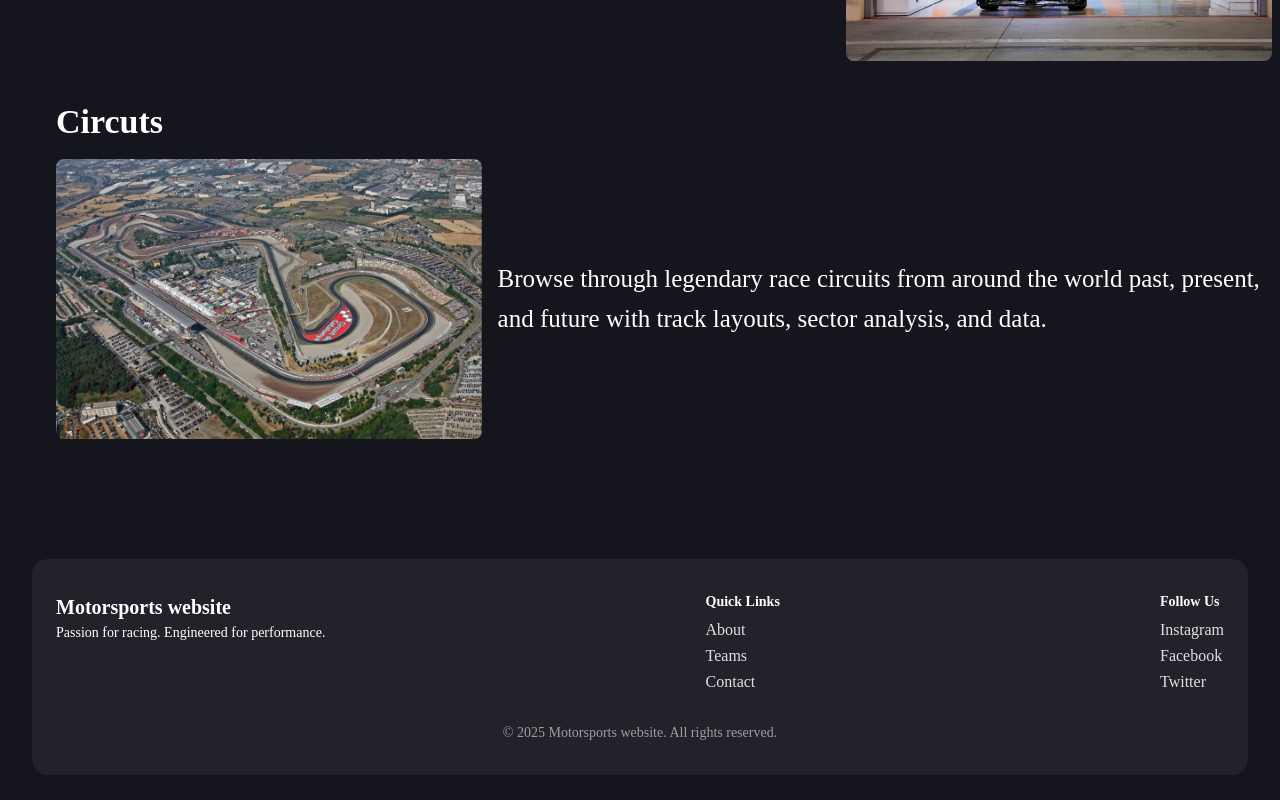
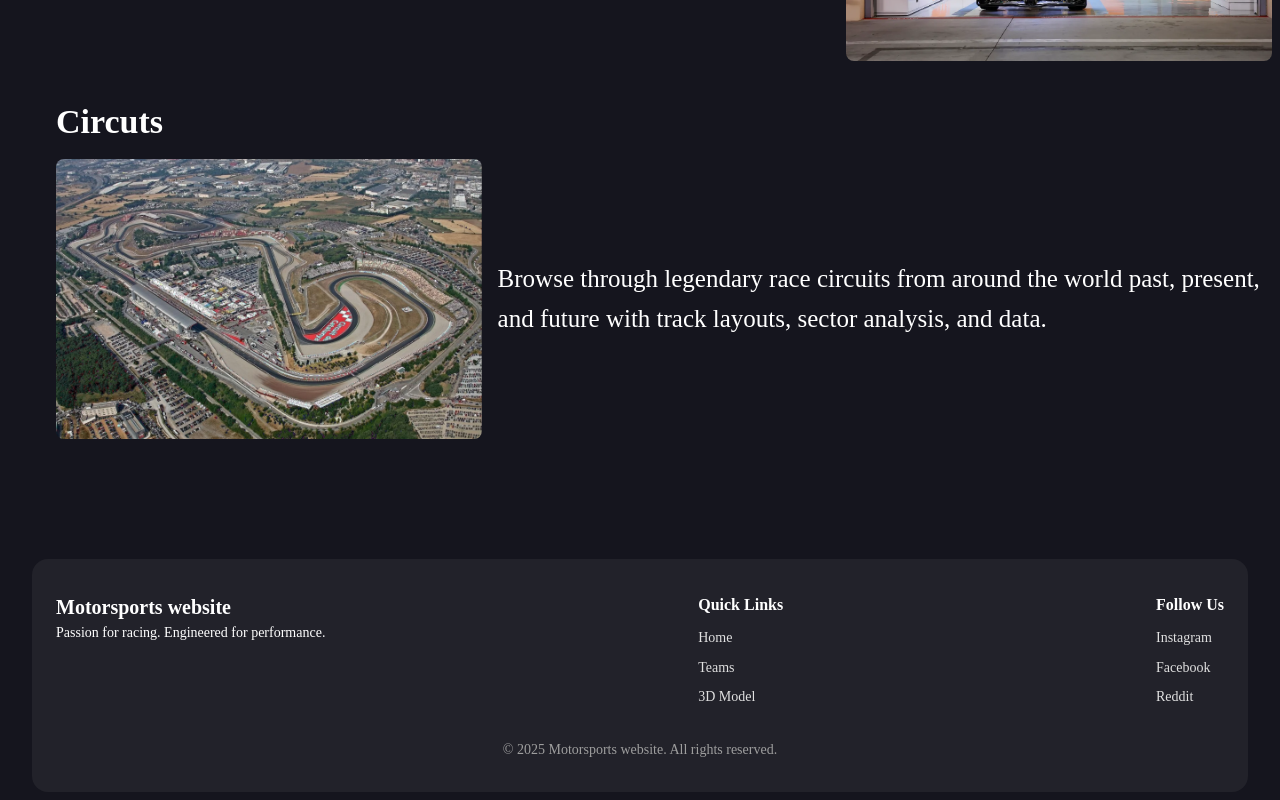
Before and after one commit to MachNacho/Motorsports-frontend, a React (Vite) app: page / in a window 1280 px wide. Shown: the part 923-1723 px from the top of the page. Built offline with nearby package versions, Linux system fonts and the light colour scheme; a web font is replaced by a local one.

Commit message:
update text font

```diff
--- a/src/Pages/DriverListPage/AllDriversPage.tsx
+++ b/src/Pages/DriverListPage/AllDriversPage.tsx
@@ -67,7 +67,7 @@ const AllDriversPage: React.FC = () => {
 
   return (
     <>
-      <Typography variant="h1" align="center" color="white">
+      <Typography variant="h3" align="center" color="white">
         Drivers {new Date().getFullYear()}
       </Typography>
 
--- a/src/Pages/ModelViewPage/ModelViewPage.tsx
+++ b/src/Pages/ModelViewPage/ModelViewPage.tsx
@@ -26,6 +26,7 @@ const ModelViewPage: React.FC = () => {
         component="h1"
         variant="h4"
         sx={{ margin: "20px", width: "100%", textAlign: "center" }}
+        color="text.primary"
       >
         Track Viewer
       </Typography>
--- a/src/Pages/RaceTrackPage/RaceTrackPage.tsx
+++ b/src/Pages/RaceTrackPage/RaceTrackPage.tsx
@@ -62,7 +62,7 @@ const RaceTrackPage: React.FC = () => {
 
   return (
     <>
-      <Typography variant="h1" align="center" gutterBottom color="text.primary">
+      <Typography variant="h3" align="center" gutterBottom color="text.primary">
         Circuts
       </Typography>
 
--- a/src/Pages/TeamListPage/AllTeamsPage.tsx
+++ b/src/Pages/TeamListPage/AllTeamsPage.tsx
@@ -45,7 +45,7 @@ const AllTeamPage: React.FC = () => {
 
   return (
     <>
-      <Typography variant="h1" align="center" color="text.primary">
+      <Typography variant="h3" align="center" color="text.primary">
         Teams {new Date().getFullYear()}
       </Typography>
 
--- a/src/components/FooterBar.tsx
+++ b/src/components/FooterBar.tsx
@@ -33,35 +33,35 @@ const FooterBar: React.FC = () => {
 
         {/* Links */}
         <Stack spacing={1}>
-          <Typography variant="subtitle2" fontWeight="bold">
+          <Typography variant="subtitle1" fontWeight="bold">
             Quick Links
           </Typography>
 
-          <Link href="/about" color="grey.300" underline="hover">
-            About
+          <Link href="/" color="grey.300" underline="hover">
+            <Typography variant="subtitle2">Home</Typography>
           </Link>
           <Link href="/teams" color="grey.300" underline="hover">
-            Teams
+            <Typography variant="subtitle2">Teams</Typography>
           </Link>
-          <Link href="/contact" color="grey.300" underline="hover">
-            Contact
+          <Link href="/TrackModel" color="grey.300" underline="hover">
+            <Typography variant="subtitle2">3D Model</Typography>
           </Link>
         </Stack>
 
         {/* Socials */}
         <Stack spacing={1}>
-          <Typography variant="subtitle2" fontWeight="bold">
+          <Typography variant="subtitle1" fontWeight="bold">
             Follow Us
           </Typography>
 
           <Link href="#" color="grey.300" underline="hover">
-            Instagram
+            <Typography variant="subtitle2">Instagram</Typography>
           </Link>
           <Link href="#" color="grey.300" underline="hover">
-            Facebook
+            <Typography variant="subtitle2">Facebook</Typography>
           </Link>
           <Link href="#" color="grey.300" underline="hover">
-            Twitter
+            <Typography variant="subtitle2">Reddit</Typography>
           </Link>
         </Stack>
       </Stack>
```
